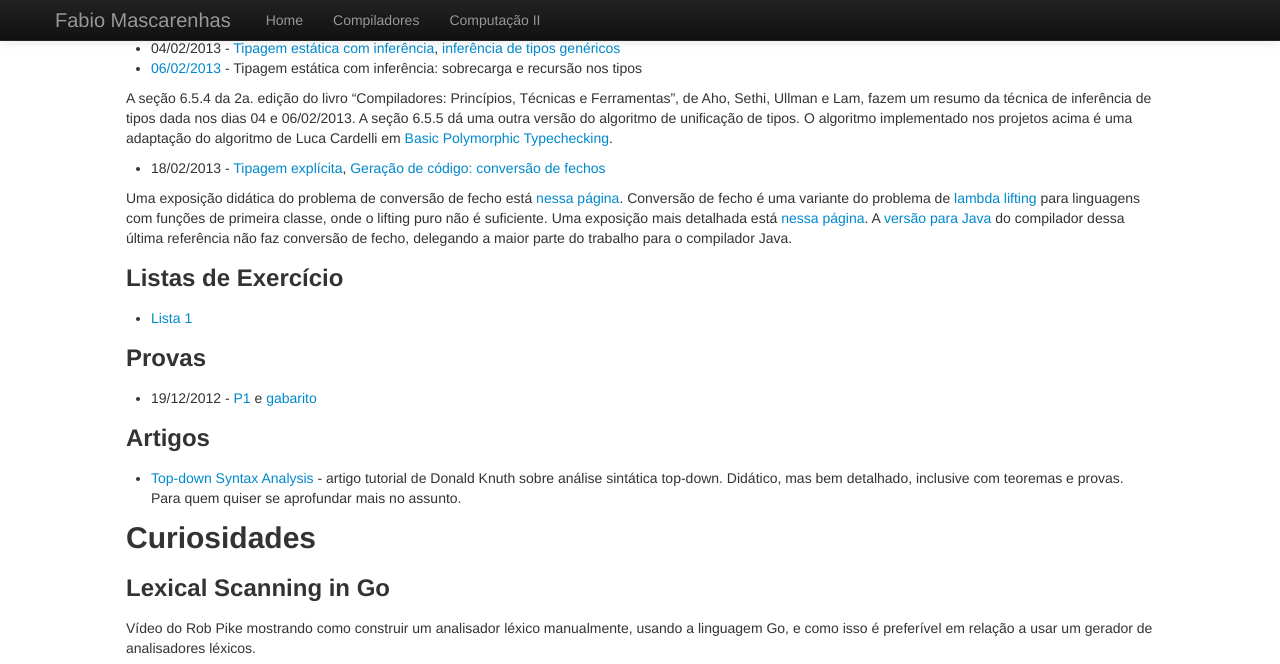
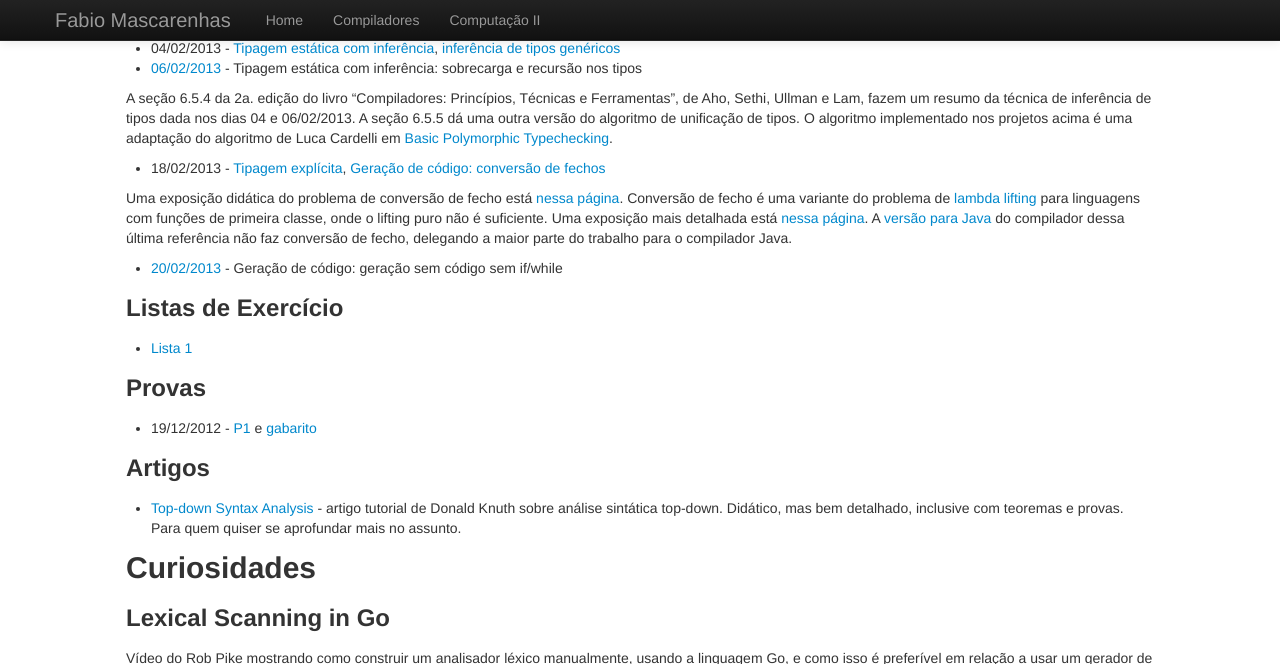
Before and after one commit to fabiomascarenhas/fabiomascarenhas.github.com, a Jekyll site: the page built from comp/index.md, in a window 1280 px wide and 900 px high, scrolled down 2127 px, cut to the strip 0-664 px from the top of the window. Built offline with Jekyll 4.4.1, drawn with Linux system fonts in a browser that asks for light colours.

Commit message:
notas de aula compiladores 20/02/13

```diff
--- a/comp/index.md
+++ b/comp/index.md
@@ -172,6 +172,8 @@ para linguagens com funções de primeira classe, onde o lifting puro não é su
 está [nessa página](http://matt.might.net/articles/compiling-scheme-to-c/). A [versão para Java](http://matt.might.net/articles/compiling-to-java/) do compilador dessa última referência não faz conversão de fecho, delegando a maior parte
 do trabalho para o compilador Java.
 
+* [20/02/2013](Codegen_20022013.zip) - Geração de código: geração sem código sem if/while
+
 ### Listas de Exercício
 
 * [Lista 1](lista1.html)
```
Also changed, not shown: 1 other file.
